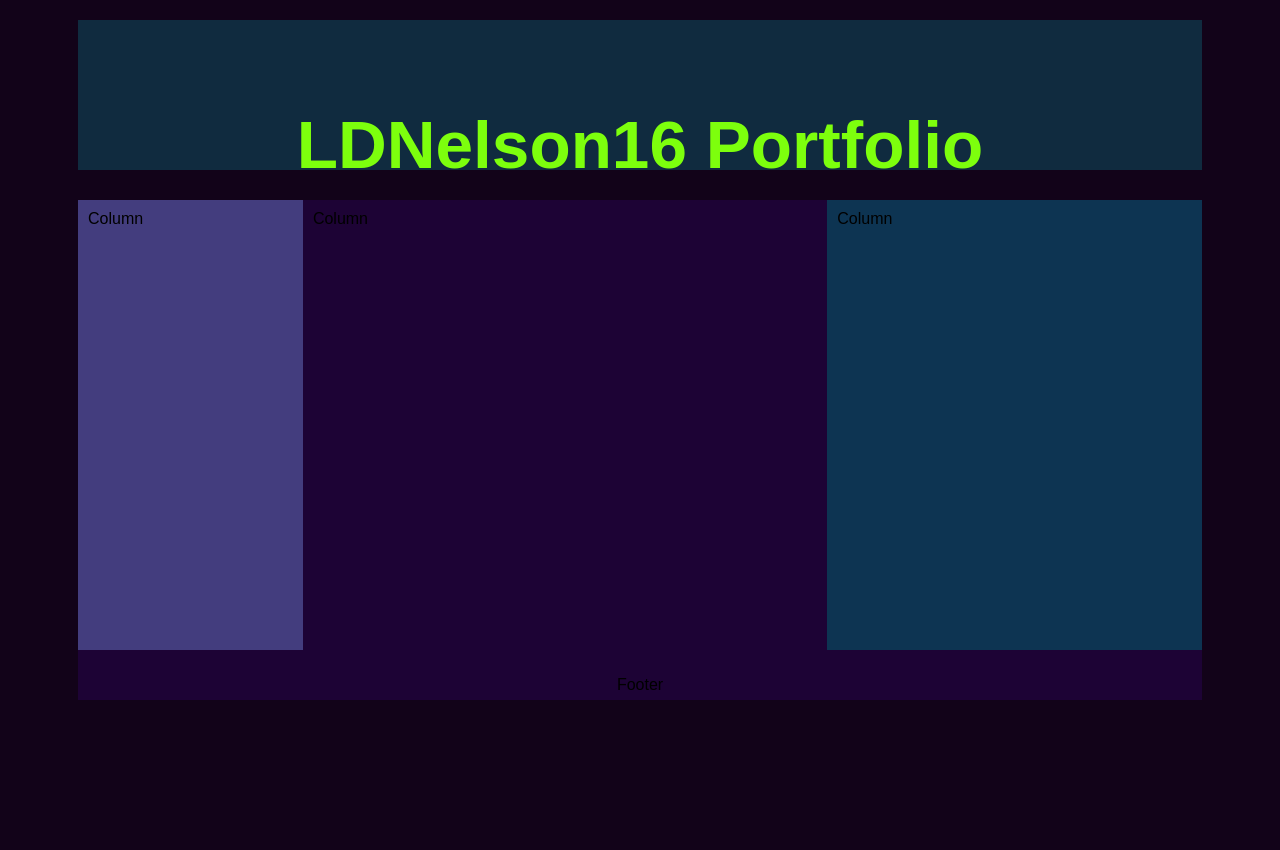
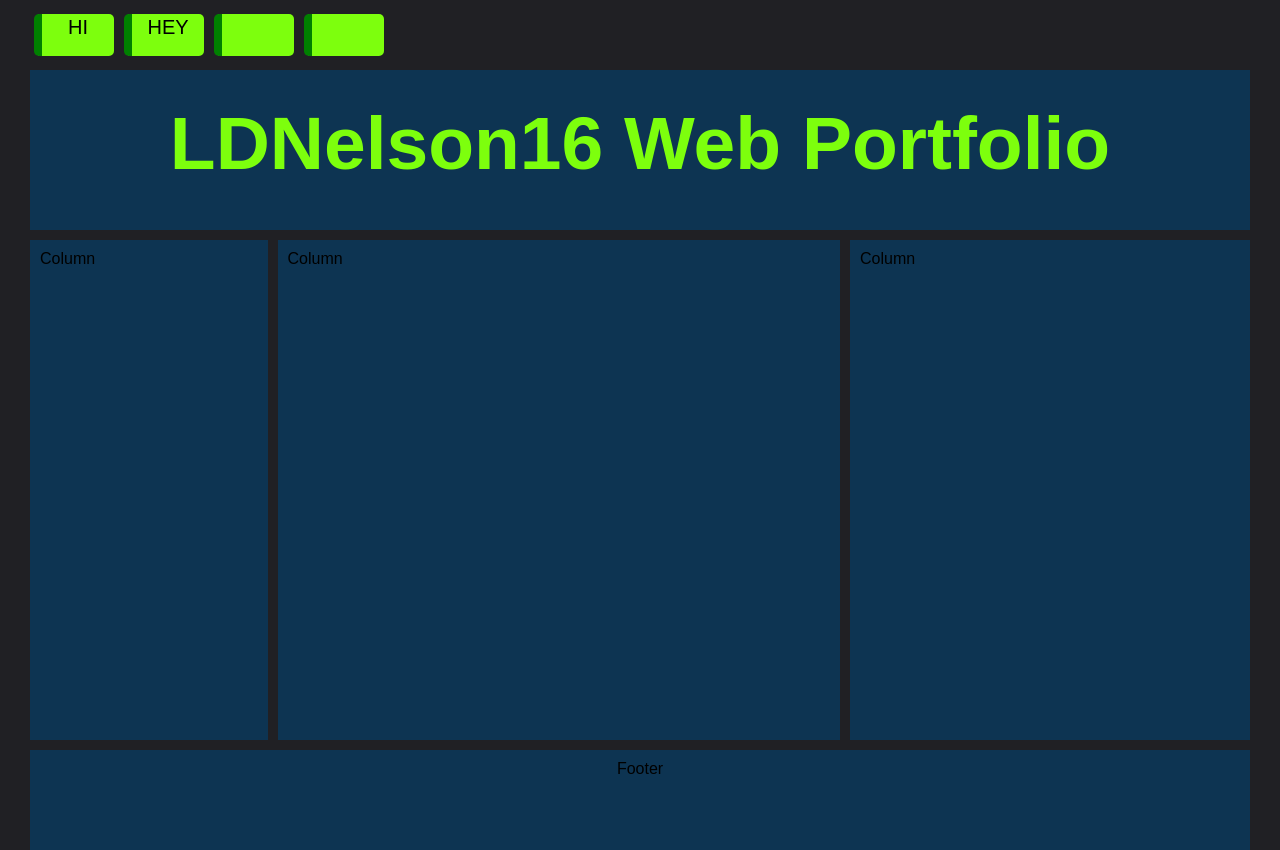
Before and after one commit to ldnelson16/ldnelson16-og-website, a plain HTML site: page index.html in a window 1280 px wide. Before the commit the page ends 800 px from the top, so only its background shows below. Drawn offline with Linux system fonts and the light colour scheme.

Commit message:
Still working on designs

```diff
--- a/css/stylesmain.css
+++ b/css/stylesmain.css
@@ -1,50 +1,68 @@
 * {
   box-sizing: border-box;
+  padding: 0px;
+  margin: 0px;
 }
 
 body {
   font-family: Arial, Helvetica, sans-serif;
-  background-color: #120319;
+  background-color: #202024;
 }
 
 /* Style the header */
 .header {
   grid-area: header;
-  background-color: #102b3f;
+  background-color: #0d3452;
+  text-align: center;
+  font-size: 50px;
+  color: #7dff0d;
+  height: 160px;
   padding: 30px;
-  text-align: center;
-  font-size: 45px;
-  color: #7dff0d;
-  height: 150px;
+  margin-bottom: 10px;
+  margin-top: 10px;
 }
 .nav {
   grid-area: nav;
-  background-color: #120319;
-  padding: 10px;
+  background-color: #202024;
+  padding: 4px;
   text-align: center;
   font-size: 20px;
-  height: 30px
+  height: 50px;
+}
+.navitem {
+  background-color: #7dff0d;
+  float: left;
+  position: relative;
+  padding: 2px;
+  margin: 0px;
+  text-align: center;
+  font-size: 20px;
+  height: 42px;
+  width: 80px;
+  border-left: .5rem solid green;
+  border-radius: 5px;
+  margin-right: 10px;
 }
 
 /* The grid container */
 .grid-container {
   display: grid;
-  margin-top: 20px;
-  margin-left: 70px;
-  margin-right: 70px;
+  margin-top: 10px;
+  margin-left: 30px;
+  margin-right: 30px;
   grid-template-areas:
+    'nav nav nav nav nav nav'
     'header header header header header header'
-    'nav nav nav nav nav nav'
     'left middle middle middle right right'
     'footer footer footer footer footer footer';
-  /* grid-column-gap: 10px; - if you want gap between the columns */
+   grid-column-gap: 10px;
 }
 
 .left,
 .middle,
 .right {
   padding: 10px;
-  height: 450px; /* Should be removed. Only for demonstration */
+  height: 500px; /* Should be removed. Only for demonstration */
 }
 
 /* Style the left column */
@@ -65,10 +83,11 @@ body {
 /* Style the footer */
 .footer {
   grid-area: footer;
-  background-color: #1d0335;
+  background-color: #0d3452;
   padding: 10px;
   text-align: center;
-  height: 50px;
+  height: 100px;
+  margin-top: 10px;
 }
 
 /* Responsive layout - makes the three columns stack on top of each other instead of next to each other */
--- a/index.html
+++ b/index.html
@@ -7,14 +7,17 @@
 
 <div class="grid-container">
   <div class="header">
-    <h2>LDNelson16 Portfolio</h2>
+    <h2>LDNelson16 Web Portfolio</h2>
   </div>
   <div class="nav">
-    <h2>Nav</h2>
+    <div class="navitem">HI</div>
+    <div class="navitem">HEY</div>
+    <div class="navitem"></div>
+    <div class="navitem"></div>
   </div>
 
-  <div class="left" style="background-color:#433d7e;">Column</div>
-  <div class="middle" style="background-color:#1d0335;">Column</div>
+  <div class="left" style="background-color:#0d3452;">Column</div>
+  <div class="middle" style="background-color:#0d3452;">Column</div>
   <div class="right" style="background-color:#0d3452;">Column</div>
 
   <div class="footer">
```
